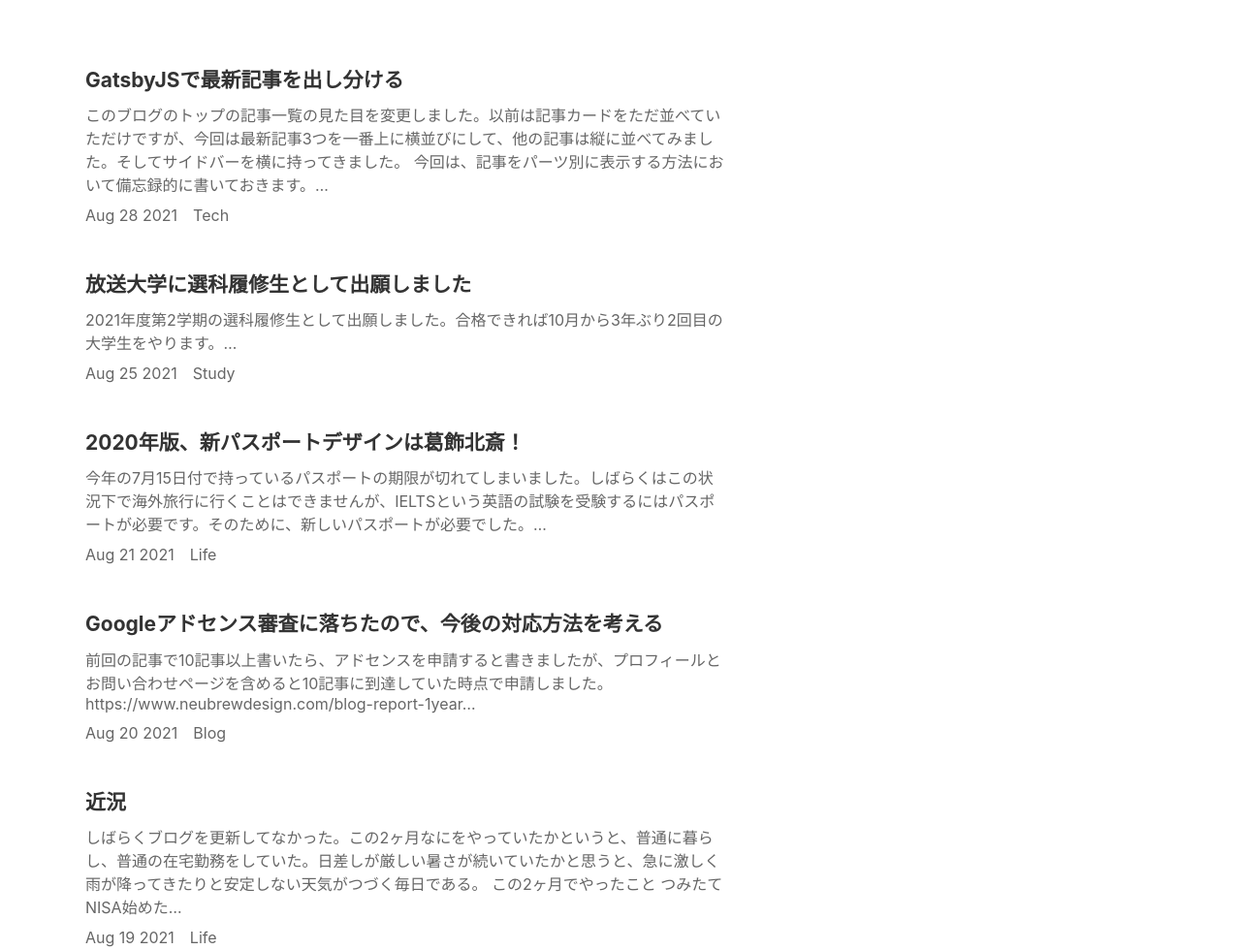
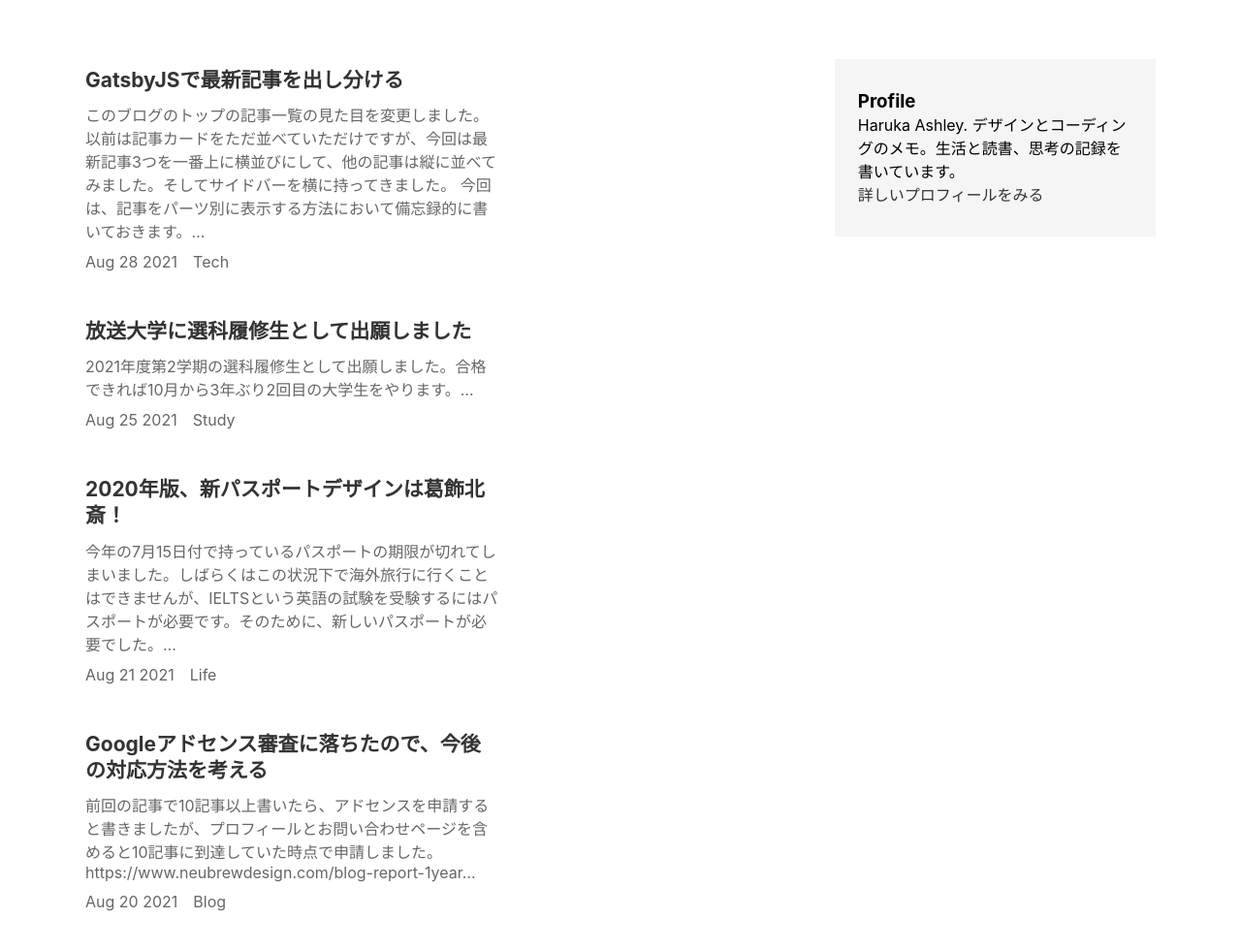
Before and after one commit to thisisassy/NeuBrewDesign, a Gatsby site: page / in a window 1280 px wide. Shown: the part 458-1438 px from the top of the page at 97% size. Built offline with nearby package versions, Linux system fonts and the light colour scheme; Gatsby itself is replaced by a stand-in of ours.

Commit message:
sidebarを追加する

```diff
--- a/gatsby-config.js
+++ b/gatsby-config.js
@@ -41,5 +41,18 @@
       },
       __key: "posts",
     },
+    {
+      resolve: `gatsby-transformer-remark`,
+      options: {
+        plugins: [
+          {
+            resolve: `gatsby-remark-images`,
+            options: {
+              maxWidth: 800,
+            },
+          },
+        ],
+      },
+    },
   ],
 };
--- a/src/components/Footer/footer.js
+++ b/src/components/Footer/footer.js
@@ -6,7 +6,7 @@
   return (
     <footer>
       <div className={styles.footer__inner}>
-        <h1>Neu Brew Design</h1>
+        <h1><Link to={`/`}>Neu Brew Design</Link></h1>
         <ul className={styles.footer__nav}>
           <li><Link to={`/`}>All Posts</Link></li>
           <li><Link to={`/about/`}>About</Link></li>
--- a/src/components/Footer/index.module.scss
+++ b/src/components/Footer/index.module.scss
@@ -28,13 +28,6 @@
     flex-direction: row;
     justify-content: space-between;
   }
-}
-.footer__nav {
-  li {
-    line-height: 1.5;
-  }
-}
-.foot__category {
   li {
     line-height: 1.9;
   }
--- a/src/components/Header/header.js
+++ b/src/components/Header/header.js
@@ -6,7 +6,7 @@
   return (
     <header>
       <div className={styles.header__inner}>
-        <h1 className={styles.header__logo}>Neu Brew Design</h1>
+        <h1 className={styles.header__logo}><Link to={`/`}>Neu Brew Design</Link></h1>
         <ul>
           <li className={styles.nav__item}><Link to={`/`}>All Posts</Link></li>
           <li className={styles.nav__item}><Link to={`/about/`}>About</Link></li>
--- /dev/null
+++ b/src/components/Sidebar/index.module.scss
@@ -0,0 +1,15 @@
+@import '../../styles/mixin.scss';
+@import '../../styles/variables.scss';
+
+.sidebar {
+  width: 100%;
+  @include mq() {
+    max-width: 30%;
+  }
+}
+.sideModule {
+  padding: 32px 24px;
+}
+.profileModule {
+  background: $light-white;
+}
--- /dev/null
+++ b/src/components/Sidebar/sidebar.js
@@ -0,0 +1,16 @@
+import React from "react"
+import { Link } from "gatsby"
+import * as styles from "../Sidebar/index.module.scss"
+
+const Sidebar = () => {
+  return (
+    <aside className={styles.sidebar}>
+      <div className={`${styles.sideModule} ${styles.profileModule}`}>
+        <h3>Profile</h3>
+        <p>Haruka Ashley. デザインとコーディングのメモ。生活と読書、思考の記録を書いています。</p>
+        <Link to={`/about/`}>詳しいプロフィールをみる</Link>
+      </div>
+    </aside>
+  )
+}
+export default Sidebar
--- a/src/pages/index.js
+++ b/src/pages/index.js
@@ -1,6 +1,7 @@
 import React from "react"
 import { graphql, Link } from "gatsby"
 import Layout from "../components/layout"
+import Sidebar from "../components/Sidebar/sidebar"
 
 
 const IndexPage = ({ data }) => {
@@ -26,6 +27,8 @@
             </article>
           ))}
         </div>
+      </section>
+      <section className={`entrySection`}>
         <div className={`NormalEntry`}>
           {Entry.map(({ node }) => (
             <article className={`entryItem`} key={node.frontmatter.slug}>
@@ -43,6 +46,7 @@
             </article>
           ))}
         </div>
+        <Sidebar />
       </section>
     </Layout>
   )
--- a/src/styles/pages/index.module.scss
+++ b/src/styles/pages/index.module.scss
@@ -5,6 +5,14 @@
   h2 {
     font-size: 21px;
     line-height: 1.3;
+  }
+}
+.entrySection {
+  display:flex;
+  flex-direction: column;
+  @include mq() {
+    flex-direction: row;
+    column-gap: 64px;
   }
 }
 // three recent entries
--- a/src/styles/styles.scss
+++ b/src/styles/styles.scss
@@ -5,6 +5,7 @@
 // components
 @import "../components/Header/index.module.scss";
 @import "../components/Footer/index.module.scss";
+@import "../components/Sidebar/index.module.scss";
 
 //pages
 @import "../styles/pages/contact.module.scss";
```
Also changed, not shown: src/posts/2021-09-11-author-component/index.md (+0 -1 lines), 1 other file.
